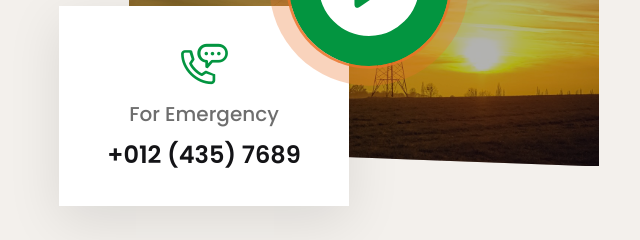
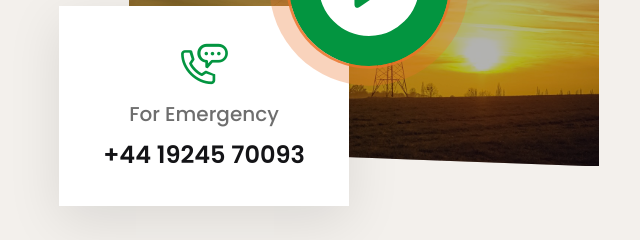
Before and after one commit to ayaturrehman/ultimateenergy, a plain HTML site: page index.html in a window 1280 px wide. Shown: the part 1600-1840 px from the top of the page, 626-1266 px from the left. Drawn offline with Linux system fonts and the light colour scheme; animation ran at ten frames a second; files whose address does not match are found by name.

Commit message:
first commit

```diff
--- a/index.html
+++ b/index.html
@@ -427,7 +427,7 @@
                                 <div class="text centred">
                                     <div class="icon-box"><i class="icon-37"></i></div>
                                     <p class="fs_20 lh_30 fw_medium mb_10">For Emergency</p>
-                                    <h3><a href="tel:0124357689">+012 (435) 7689</a></h3>
+                                    <h3><a href="tel:0124357689">+44 19245 70093</a></h3>
                                 </div>
                                 <div class="video-btn">
                                     <a href="https://www.youtube.com/watch?v=nfP5N9Yc72A&amp;t=28s"
```
